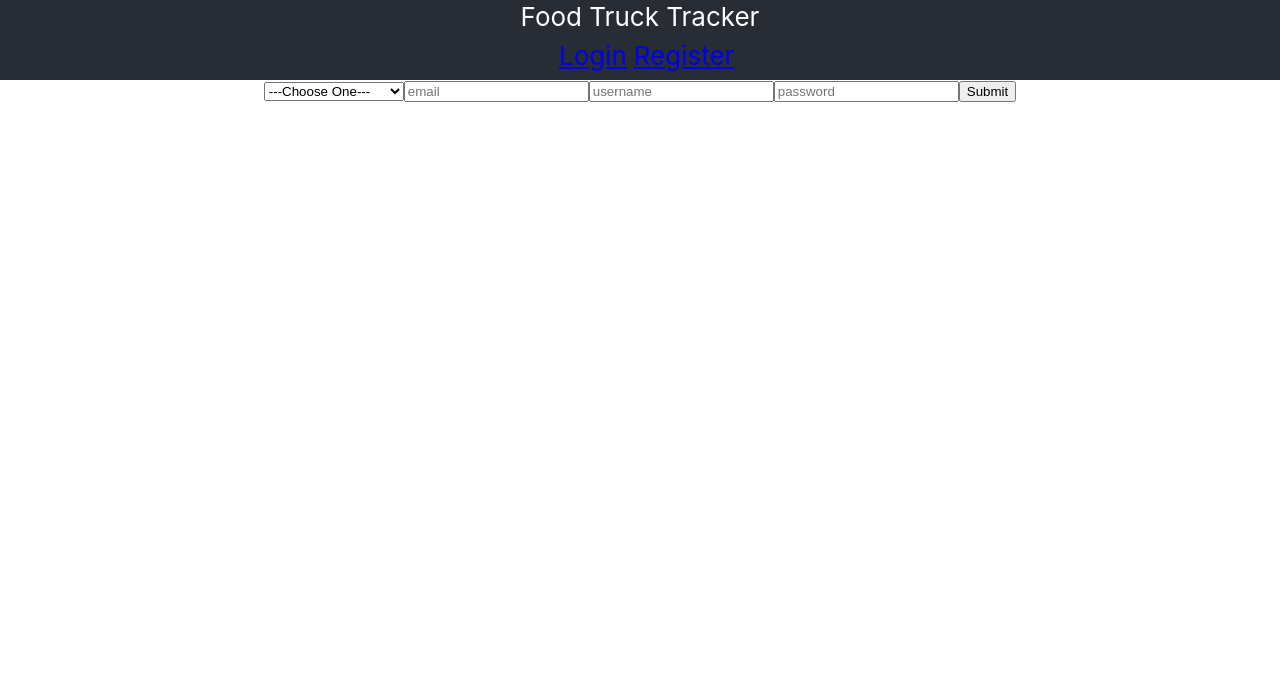
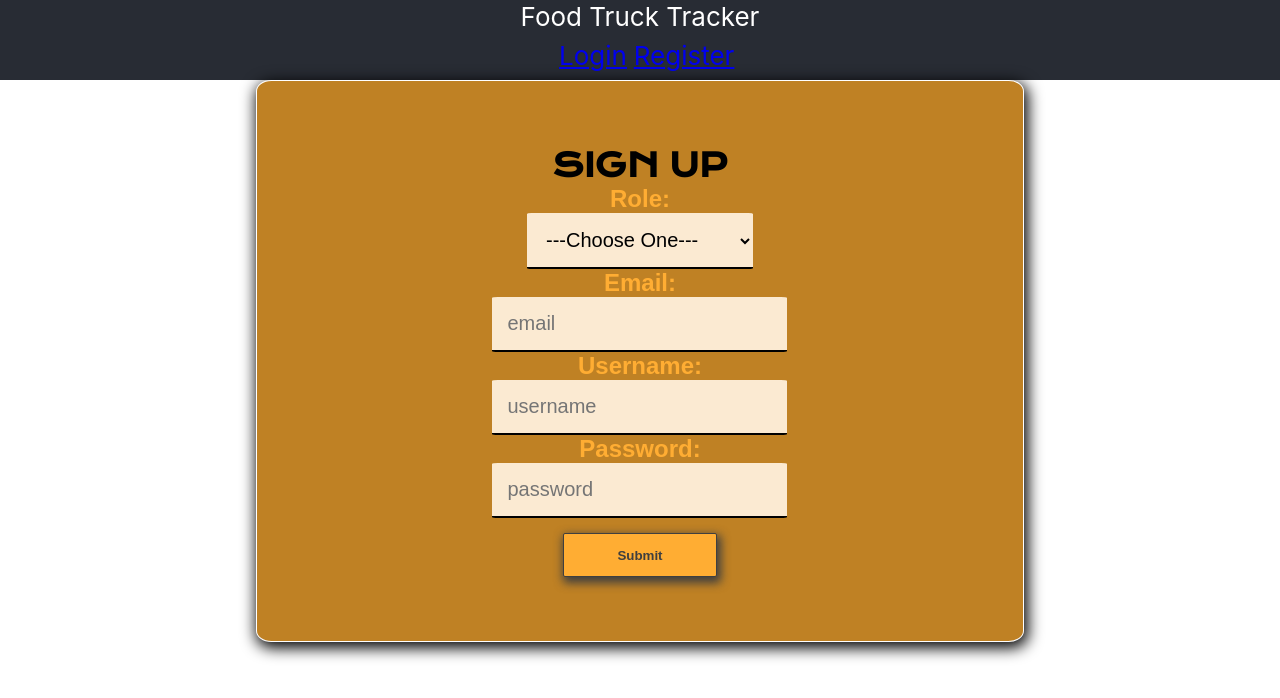
Before and after one commit to kplynds/BW-Food-Truck, a React (Create React App) app in the folder app/: page /register in a window 1280 px wide. Shown: the top 698 px of the page. Built offline with nearby package versions, Linux system fonts and the light colour scheme.

Commit message:
added styling to the registration page

```diff
--- a/app/package.json
+++ b/app/package.json
@@ -3,6 +3,7 @@
   "version": "0.1.0",
   "private": true,
   "dependencies": {
+    "@material-ui/icons": "^4.9.1",
     "@testing-library/jest-dom": "^5.11.6",
     "@testing-library/react": "^11.1.2",
     "@testing-library/user-event": "^12.2.2",
@@ -14,6 +15,7 @@
     "react-scripts": "4.0.0",
     "redux": "^4.0.5",
     "redux-thunk": "^2.3.0",
+    "styled-components": "^5.2.1",
     "web-vitals": "^0.2.4"
   },
   "scripts": {
--- a/app/src/App.css
+++ b/app/src/App.css
@@ -1,3 +1,22 @@
+@import url("https://fonts.googleapis.com/css2?family=Krona+One&family=Open+Sans+Condensed:wght@300&display=swap");
+
+* {
+  box-sizing: border-box;
+  margin: 0;
+  padding: 0;
+  max-width: 100%;
+  border: 0;
+}
+
+
+h1 {
+  font-family: "Krona One", sans-serif;
+}
+
+h2 {
+  font-family: "Open Sans Condensed", sans-serif;
+}
+
 .App {
   text-align: center;
 }
@@ -32,6 +51,7 @@
   from {
     transform: rotate(0deg);
   }
+
   to {
     transform: rotate(360deg);
   }
--- a/app/src/components/Register.js
+++ b/app/src/components/Register.js
@@ -1,6 +1,7 @@
 import React, { useState } from "react";
 import axios from "axios";
 import { useHistory } from "react-router-dom";
+import styled from "styled-components";
 
 const initialFormValues = {
   roleId: "",
@@ -37,12 +38,12 @@ const Register = () => {
           submitValues
         )
         .then((res) => {
-          console.log(res)
+          console.log(res);
           const loginValues = {
             username: submitValues.username,
             password: submitValues.password,
           };
-          console.log(loginValues)
+          console.log(loginValues);
           axios
             .post(
               "https://food-truck-trackr-api.herokuapp.com/api/auth/login",
@@ -69,12 +70,12 @@ const Register = () => {
           submitValues
         )
         .then((res) => {
-          console.log(res)
+          console.log(res);
           const loginValues = {
             username: submitValues.username,
             password: submitValues.password,
           };
-          console.log(loginValues)
+          console.log(loginValues);
           axios
             .post(
               "https://food-truck-trackr-api.herokuapp.com/api/auth/login",
@@ -96,8 +97,13 @@ const Register = () => {
     }
   };
   return (
-    <div className="form">
+    <Signup>
       <form onSubmit={submit}>
+        <h1>SIGN UP</h1>
+        <label>
+          <div className="label">
+            <h2>Role:</h2>
+          </div>
           <select
             id="roleId"
             name="roleId"
@@ -108,6 +114,12 @@ const Register = () => {
             <option value="2">Owner / Food Truck</option>
             <option value="1">Foodie / User</option>
           </select>
+        </label>
+        <div className="inputs">
+          <label>
+            <div className="label">
+              <h2>Email:</h2>
+            </div>
             <input
               placeholder="email"
               type="text"
@@ -115,6 +127,11 @@ const Register = () => {
               value={formValues.email}
               onChange={handleChange}
             />
+          </label>
+          <label>
+            <div className="label">
+              <h2>Username:</h2>
+            </div>
             <input
               placeholder="username"
               type="text"
@@ -122,6 +139,11 @@ const Register = () => {
               value={formValues.username}
               onChange={handleChange}
             />
+          </label>
+          <label>
+            <div className="label">
+              <h2>Password:</h2>
+            </div>
             <input
               placeholder="password"
               type="text"
@@ -129,10 +151,60 @@ const Register = () => {
               value={formValues.passowrd}
               onChange={handleChange}
             />
-        <button>Submit</button>
+          </label>
+          <Button>Submit</Button>
+        </div>
       </form>
-    </div>
+    </Signup>
   );
 };
+const Button = styled.button`
+width:45%;
+  color: ${(pr) => pr.theme.black};
+  font-weight:900;
+  background: ${(pr) => pr.theme.teritaryColor};
+  margin-top: 15px;
+  padding: 4%;
+  border-radius:2px;
+  border:1px solid ${(pr) => pr.theme.black};
+  box-shadow:2px 4px 10px 2px;
+  }
 
+`;
+
+const Signup = styled.div`
+  width: 60%;
+  background: ${(pr) => pr.theme.primaryColor};
+  display: flex;
+  align-items: center;
+  justify-content: center;
+  margin: auto;
+  padding: 5%;
+  border-radius: 2%;
+  border:1px solid ${(pr) => pr.theme.primary};
+  box-shadow:2px 4px 15px 2px;
+
+  h2 {
+    font-family: sans-serif;
+    color:${(pr) => pr.theme.teritaryColor};
+    text-shadow:2px 4px 10px 2px;
+  }
+
+  }
+
+  input, select{
+    font-size: 20px;
+    outline: 0;
+    transition: all 0.9s;
+    border-radius: 2%;
+    background-color: ${(pr) => pr.theme.secondaryColor};
+    padding: 15px;
+    border-bottom: 2px solid black;
+
+    :focus {
+      background-color: white;
+      border: none;
+    }
+  }
+`;
 export default Register;
--- a/app/src/index.js
+++ b/app/src/index.js
@@ -1,26 +1,26 @@
-import React from 'react';
-import ReactDOM from 'react-dom';
-import { BrowserRouter as Router } from 'react-router-dom';
+import React from "react";
+import ReactDOM from "react-dom";
+import { BrowserRouter as Router } from "react-router-dom";
+import { ThemeProvider } from "styled-components";
+import { createStore, applyMiddleware } from "redux";
+import { Provider } from "react-redux";
+import thunk from "redux-thunk";
 
-import { createStore, applyMiddleware } from 'redux';
-import { Provider } from 'react-redux';
-import thunk from 'redux-thunk';
+import "./index.css";
+import App from "./App";
+import theme from "./theme";
 
+const reducer = () => {};
 
-import './index.css';
-import App from './App';
-
-const reducer = () => {
-
-}
-
-const store = createStore(reducer, applyMiddleware(thunk))
+const store = createStore(reducer, applyMiddleware(thunk));
 
 ReactDOM.render(
-  <Provider store={store}>
-    <Router>
-    <App />
-    </Router>
-  </Provider>,
-  document.getElementById('root')
+  <ThemeProvider theme={theme}>
+    <Provider store={store}>
+      <Router>
+        <App />
+      </Router>
+    </Provider>
+  </ThemeProvider>,
+  document.getElementById("root")
 );
--- /dev/null
+++ b/app/src/theme/index.js
@@ -0,0 +1,12 @@
+//theme object
+export default {
+  primaryColor: "#bf8124",
+  primary: "#fff",
+  secondaryColor: "#fbead2",
+  secondary: "#dedede",
+  teritaryColor: "#ffad33",
+  teritary: "#6c6c6c",
+  danger: "red",
+  black: "#3f3f3f",
+  white: "#fff9f0",
+};
```
Also changed, not shown: app/src/App.js (+11 -11 lines), 1 other file (tests, documents, lock files or other folders). Lines whose indentation alone changed are shown as unchanged.
